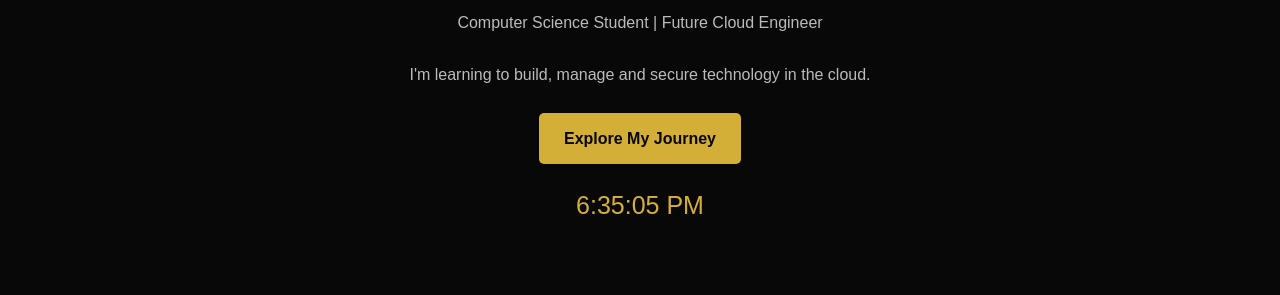
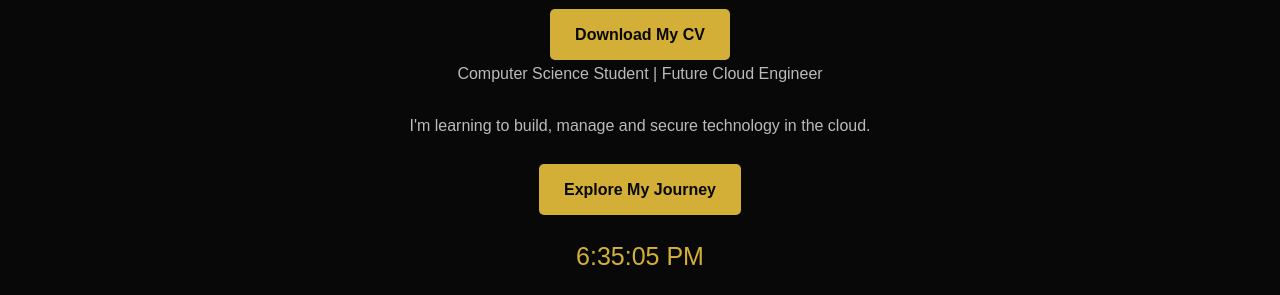
Before and after one commit to abqos/shiny-tribble, a plain HTML site: page index.html in a window 1280 px wide. Shown: the part 304-599 px from the top of the page. Drawn offline with Linux system fonts and the light colour scheme.

Commit message:
Update index.html

```diff
--- a/index.html
+++ b/index.html
@@ -201,6 +201,7 @@ form textarea:focus {
 
   <div class="hero">
     <h1>Hello, I'm <span class="gold">Abqos</span></h1>
+    <a href="Abqos_CV.pdf" download class="btn">Download My CV</a>
     <p>Computer Science Student | Future Cloud Engineer</p>
     <p>I'm learning to build, manage and secure technology in the cloud.</p>
     <a class="btn" href="#about">Explore My Journey</a>
```
